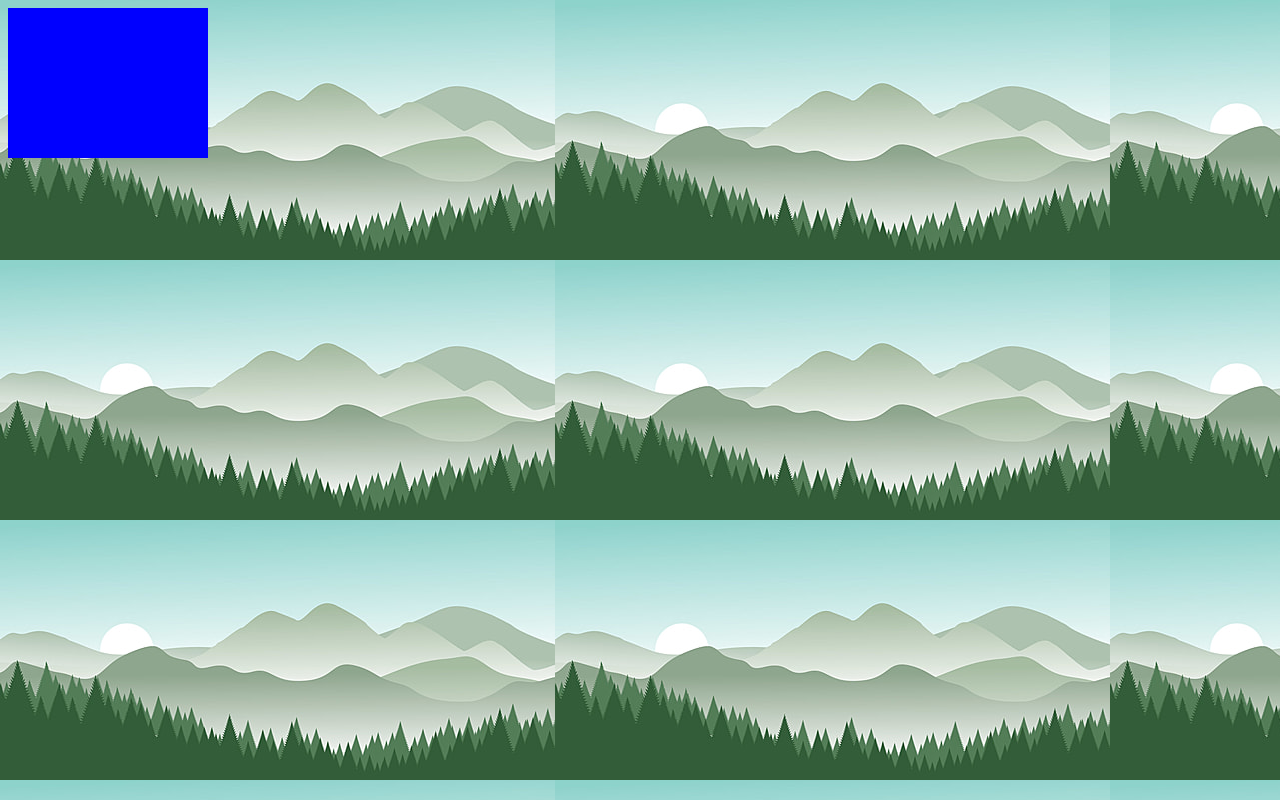
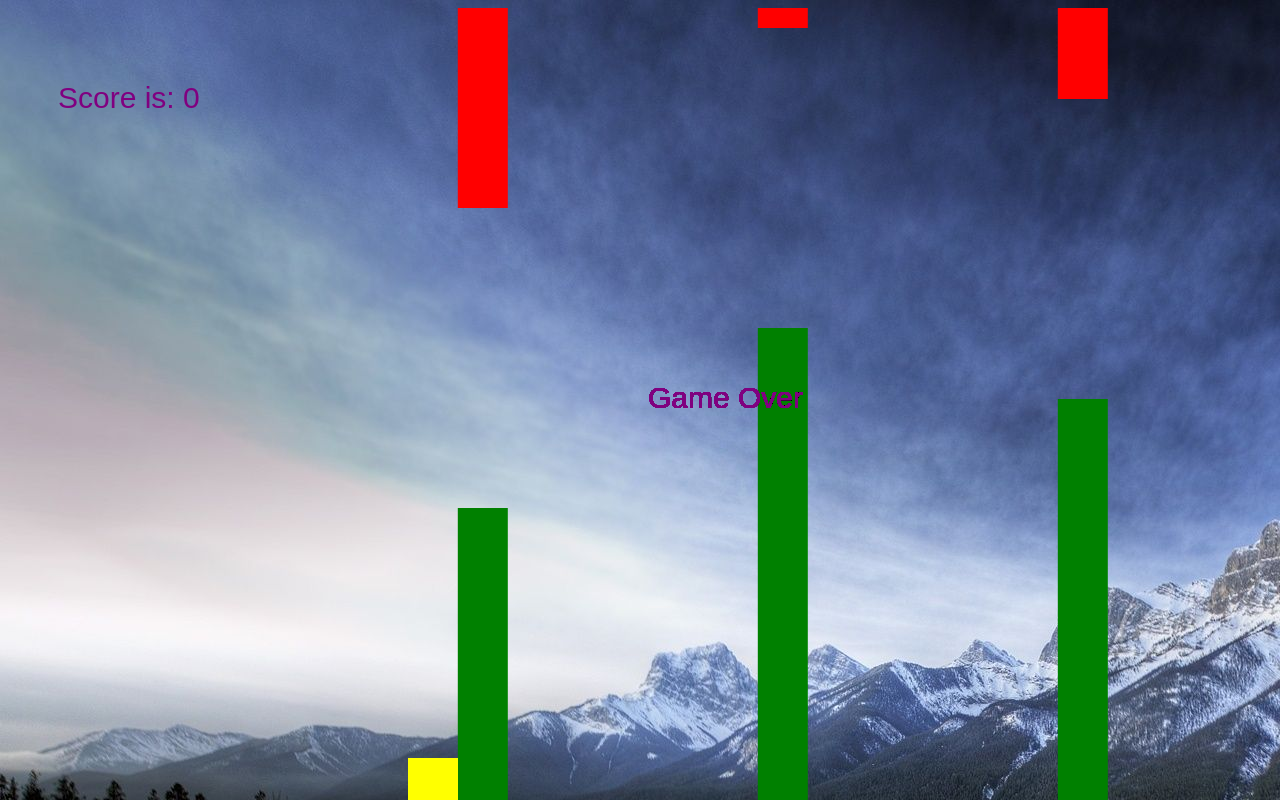
Before and after one commit to hexa01/Flappy-Box, a plain HTML site: page index.html in a window 1280 px wide. Drawn offline with Linux system fonts and the light colour scheme.

Commit message:
script.js is updated.

```diff
--- a/index.html
+++ b/index.html
@@ -8,7 +8,7 @@
     <title>Document</title>
 </head>
 
-<body background="./ehel.jpg">
+<body background=hi.jpg ;>
     <canvas id="canvas"></canvas>
     <script src="./script.js"></script>
 </body>
--- a/script.js
+++ b/script.js
@@ -1,4 +1,138 @@
+console.log("Linked")
 var canvas = document.getElementById("canvas")
+console.log(canvas)
+canvas.style.position = 'fixed'
+canvas.height = window.innerHeight;
+canvas.width = window.innerWidth;
+var hasCollided = false;
+var pipeVelocity = 1.8;
+var velocity = 0;
+var gravity = 0.1;
 const drawer = canvas.getContext("2d")
-drawer.fillStyle = "Blue"
-drawer.fillRect(0, 0, 200, 200)
+
+var box = {
+    top: canvas.height / 2 + 50,
+    left: 400,
+    width: 50,
+    height: 50
+};
+var score = 0;
+const pipeVerticalGap = 300;
+const pipeHorizontalGap = 300;
+const pipeWidth = 50;
+var pipes = [];
+
+// adding 4 pipes to this array
+for (var i = 0; i < 8; i++) {
+    pipes.push(giveMePipe());
+}
+
+setInterval(function() {
+    if (hasCollided) {
+        drawer.fillText("Game Over", canvas.width / 2, canvas.height / 2)
+        setTimeout(function() {
+            window.location.reload();
+        }, 2000)
+        return;
+    }
+
+    // erasing all canvas
+    drawer.clearRect(0, 0, canvas.width, canvas.height)
+
+    velocity = velocity + gravity;
+    box.top = box.top + velocity;
+
+    if (box.top < 0) {
+        box.top = 0;
+        velocity = 0;
+    }
+
+    if (box.top > canvas.height - box.height) {
+        box.top = canvas.height - box.height
+        velocity = 0;
+    }
+
+    for (var i = 0; i < pipes.length; i++) {
+        var pipe = pipes[i]
+            //moving pipes left
+        pipe.topPipe.left -= pipeVelocity
+        pipe.bottomPipe.left -= pipeVelocity
+        drawBox(pipe.topPipe, "red")
+        drawBox(pipe.bottomPipe, "green")
+        if (pipe.topPipe.left < 0) {
+            // remove first pipe from array
+            pipes.shift()
+                // add new pipe to last of array
+            pipes.push(giveMePipe())
+            if (!hasCollided) {
+                score++;
+            }
+
+        }
+        checkCollision(pipe.topPipe, box)
+        checkCollision(pipe.bottomPipe, box)
+    }
+    // drawing Box
+    drawBox(box, hasCollided ? "yellow" : "blue")
+        // drawing Score
+    drawer.fillStyle = "purple"
+    drawer.font = "30px Arial"
+    drawer.fillText("Score is: " + score, 50, 100)
+}, 10)
+
+window.addEventListener("keydown", function(e) {
+    if (e.key == " ") {
+        velocity = -5;
+    }
+})
+
+function drawBox(box, color) {
+    drawer.fillStyle = color
+    drawer.fillRect(box.left, box.top, box.width, box.height)
+}
+
+function giveMePipe() {
+    var topPipeHeight = giveMeRandomHeight(20, canvas.height -
+        pipeVerticalGap);
+    var leftOffset = box.left + 300;
+    //pipes array empty xa vane
+    if (pipes.length == 0) {
+        // leftOffset change garna parena
+    } else {
+        var lastPipe = pipes[pipes.length - 1]
+        leftOffset = lastPipe.topPipe.left + pipeHorizontalGap;
+    }
+
+    return {
+        topPipe: {
+            top: 0,
+            left: leftOffset,
+            width: pipeWidth,
+            height: topPipeHeight
+        },
+        bottomPipe: {
+            top: topPipeHeight + pipeVerticalGap,
+            left: leftOffset,
+            width: 50,
+            height: canvas.height - topPipeHeight - pipeVerticalGap,
+        }
+    };
+
+}
+
+function giveMeRandomHeight(min, max) {
+
+    return Math.floor(Math.random() * (max - min + 1)) + min;
+
+}
+
+function checkCollision(box1, box2) {
+
+    if (box1.left < box2.left + box2.width &&
+        box1.left + box1.width > box2.left &&
+        box1.top < box2.top + box2.height &&
+        box1.height + box1.top > box2.top) {
+        hasCollided = true;
+    }
+
+}
```
Also changed, not shown: ehel.jpg (deleted).
